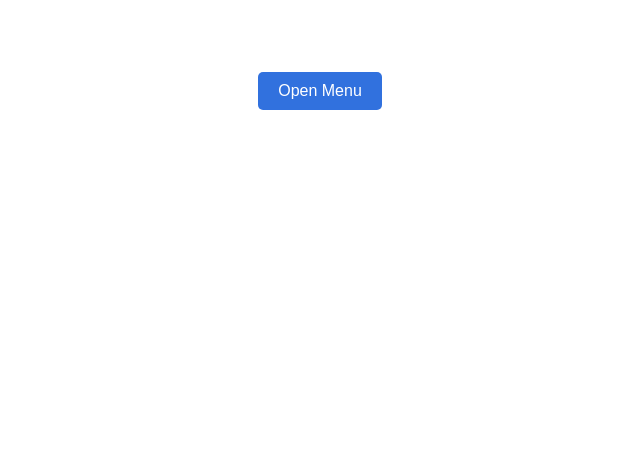
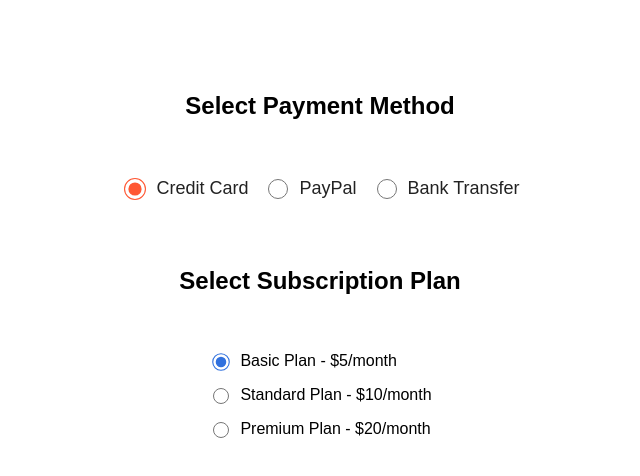
Before and after one commit to OptinexTech/react-components, a React (Create React App) app: page / in a window 1280 px wide. Shown: the top 476 px of the page, without its empty margins (320-960 px from the left). Built offline with nearby package versions, Linux system fonts and the light colour scheme.

Commit message:
RadioGroup component

```diff
--- a/src/App.js
+++ b/src/App.js
@@ -1,26 +1,46 @@
 import './App.css';
 import { useState } from 'react';
-import OffCanvas from './components/OffCanvas';
-import Button from './components/Button';
+import RadioGroup from './components/RadioGroup';
 
 const App = () => {
-  const [isMenuOpen, setIsMenuOpen] = useState(false);
+  const [selectedPayment, setSelectedPayment] = useState('credit_card');
+  const [selectedPlan, setSelectedPlan] = useState('basic');
 
-  const toggleMenu = () => setIsMenuOpen(!isMenuOpen);
+  const plans = [
+    { label: 'Basic Plan - $5/month', value: 'basic' },
+    { label: 'Standard Plan - $10/month', value: 'standard' },
+    { label: 'Premium Plan - $20/month', value: 'premium' },
+  ];
+
+  const paymentMethods = [
+    { label: 'Credit Card', value: 'credit_card' },
+    { label: 'PayPal', value: 'paypal' },
+    { label: 'Bank Transfer', value: 'bank_transfer' },
+  ];
 
   return (
     <div className="App">
-      <Button label="Open Menu" variant="primary" onClick={toggleMenu} />
-      <OffCanvas isOpen={isMenuOpen} onClose={toggleMenu} position='left'>
-        <nav>
-          <ul style={{ listStyleType: 'none', padding: 0 }}>
-            <li><a href="/">Home</a></li>
-            <li><a href="/about">About Us</a></li>
-            <li><a href="/services">Services</a></li>
-            <li><a href="/contact">Contact Us</a></li>
-          </ul>
-        </nav>
-      </OffCanvas>
+      <h2>Select Payment Method</h2>
+      <RadioGroup
+        options={paymentMethods}
+        name={'payment'}
+        selectedValue={selectedPayment}
+        onChange={setSelectedPayment}
+        direction='horizontal'
+        color='#222'
+        fontSize='18px'
+        radioColor='#ff5733'
+        radioSize='20px'
+      />
+
+      <h2 style={{ marginTop: '32px' }}>Select Subscription Plan</h2>
+      <RadioGroup
+        options={plans}
+        name={'subscription'}
+        selectedValue={selectedPlan}
+        onChange={setSelectedPlan}
+        color='#000'
+      />
     </div>
   );
 };
--- /dev/null
+++ b/src/components/RadioGroup/index.jsx
@@ -0,0 +1,37 @@
+import './radioGroup.css';
+
+const RadioGroup = ({
+  options,
+  name,
+  selectedValue,
+  onChange,
+  direction = 'vertical',
+  color = '#333',
+  fontSize = '16px',
+  radioColor = '#3171DE',
+  radioSize = '16px'
+}) => {
+  return (
+    <div className={`radio-group ${direction}`}>
+      {options.map((option, index) => (
+        <label key={index} className='radio-label' style={{ fontSize, color }}>
+          <input
+            type='radio'
+            name={name}
+            value={option.value}
+            checked={selectedValue === option.value}
+            onChange={() => onChange(option.value)}
+            style={{
+              width: radioSize,
+              height: radioSize,
+              accentColor: radioColor
+            }}
+          />
+          {option.label}
+        </label>
+      ))}
+    </div>
+  )
+};
+
+export default RadioGroup;
--- /dev/null
+++ b/src/components/RadioGroup/radioGroup.css
@@ -0,0 +1,37 @@
+.radio-group {
+  display: flex;
+  gap: 15px;
+}
+
+.radio-group.vertical {
+  flex-direction: column;
+}
+
+.radio-group.horizontal {
+  flex-direction: row;
+}
+
+.radio-label {
+  display: flex;
+  align-items: flex-end;
+  gap: 8px;
+  cursor: pointer;
+  transition: color 0.3s ease;
+}
+
+.radio-label#text {
+  margin-top: 2px;
+}
+
+.radio-label:hover {
+  color: #0056b3;
+}
+
+.radio-label input {
+  cursor: pointer;
+  transition: transform 0.2s;
+}
+
+.radio-label input:checked {
+  transform: scale(1.1);
+}
```
